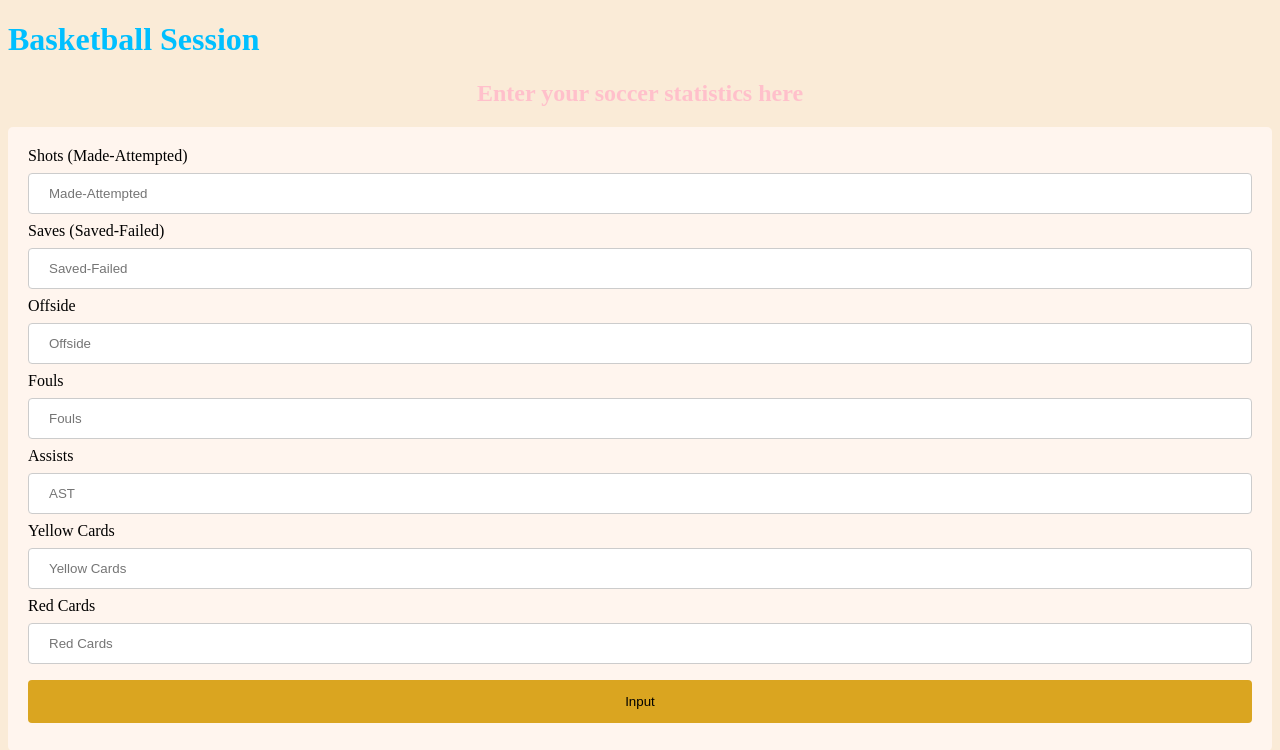
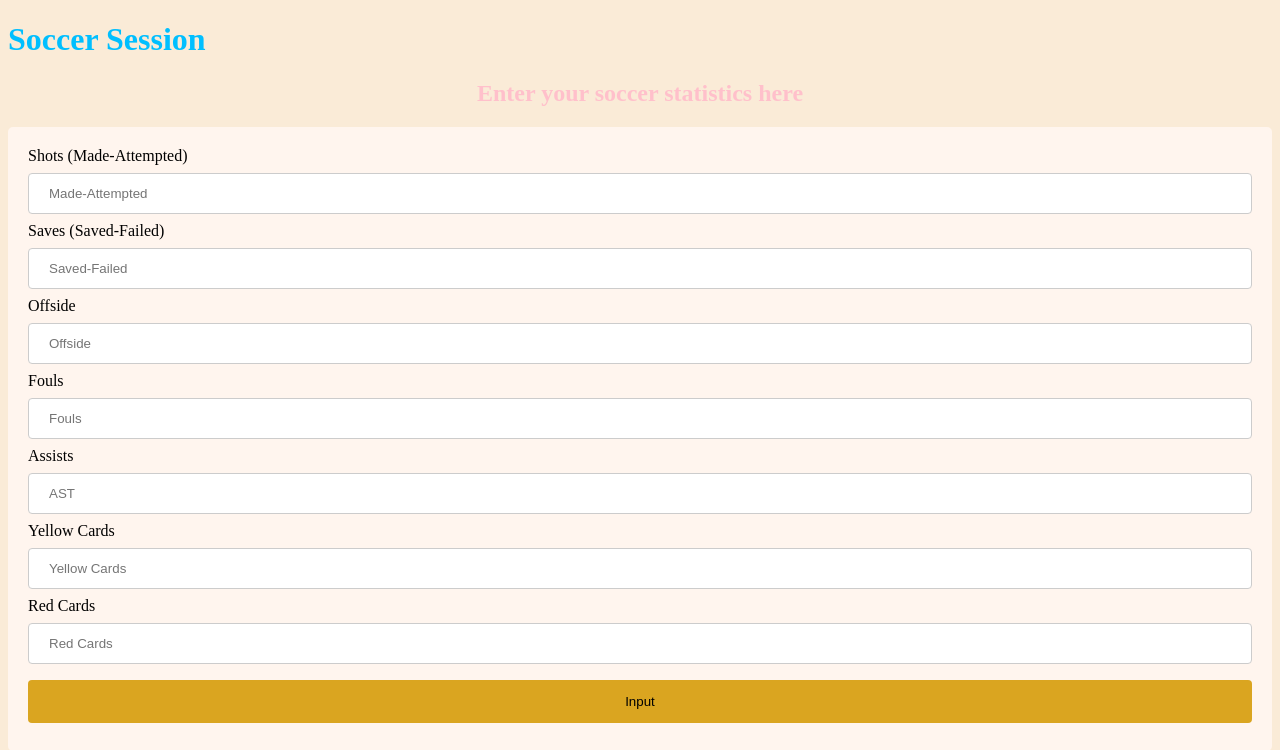
Before and after one commit to clarencewu94/Cmpe138-Sports-Statistic-Website, a Flask app: page /soccer in a window 1280 px wide. Shown: the top 750 px of the page. Run offline with Flask 2, Linux system fonts and the light colour scheme.

Commit message:
fixed headers in tennis.html & soccer.html

```diff
--- a/service/templates/soccer.html
+++ b/service/templates/soccer.html
@@ -5,7 +5,7 @@
 
 <body style="background-color:antiquewhite;">
 
-<h1>Basketball Session</h1>
+<h1>Soccer Session</h1>
 
 
 <style>
--- a/service/templates/tennis.html
+++ b/service/templates/tennis.html
@@ -5,7 +5,7 @@
 
 <body style="background-color:antiquewhite;">
 
-<h1>Basketball Session</h1>
+<h1>Tennis Session</h1>
 
 
 <style>
```
